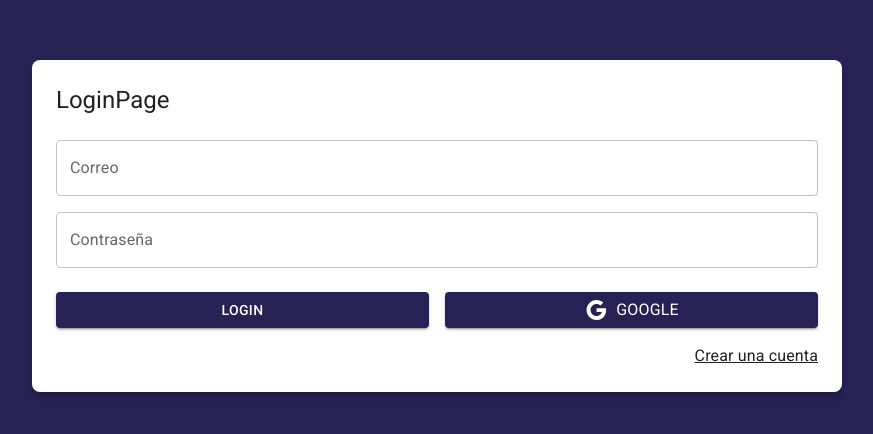
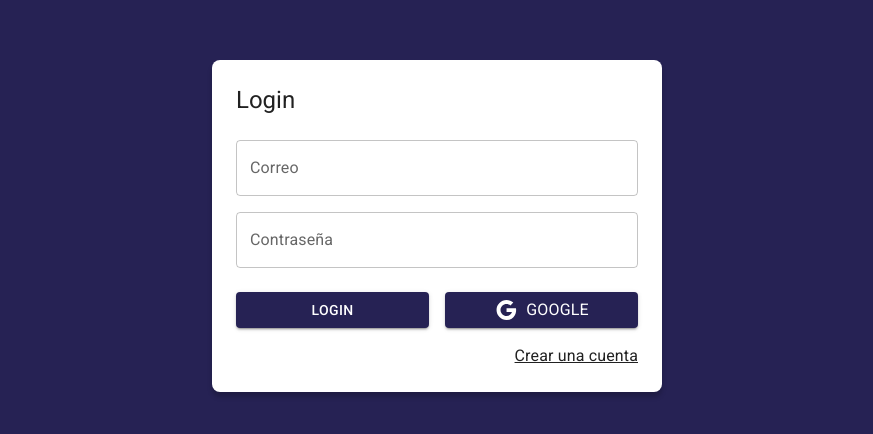
Before and after one commit to cazavi/journal-app, a React (Vite) app: page /auth/login in a window 1280 px wide. Shown: the part 174-608 px from the top of the page, without its empty margins (203-1076 px from the left). Built offline with nearby package versions, Linux system fonts and the light colour scheme.

Commit message:
auth layout

```diff
--- /dev/null
+++ b/src/auth/layout/AuthLayout.jsx
@@ -0,0 +1,26 @@
+import { Grid, Typography } from "@mui/material"
+
+export const AuthLayout = ({children, title=''}) => {
+  return (
+  <Grid
+    container
+    spacing={0}
+    direction="column"
+    alignItems="center"
+    justifyContent="center"
+    sx={{minHeight: "100vh", backgroundColor: "primary.main", padding: 4}}
+  >
+    <Grid item
+      className="box-shadow"
+      xs={3}
+      sx={{width:{sm:450}, backgroundColor:"white", padding:3, borderRadius:2}}
+    >
+      <Typography variant="h5" sx={{mb:1}}>
+        {title}
+      </Typography>
+      {children}
+    </Grid>
+  </Grid>
+
+  )
+}
--- a/src/auth/pages/LoginPage.jsx
+++ b/src/auth/pages/LoginPage.jsx
@@ -1,25 +1,11 @@
 import { Link as RouterLink } from "react-router-dom";
 import { Google } from "@mui/icons-material"
 import { Button, Grid, Link, TextField, Typography } from "@mui/material"
+import { AuthLayout } from "../layout/AuthLayout";
 
 export const LoginPage = () => {
   return (
-    <Grid
-      container
-      spacing={0}
-      direction="column"
-      alignItems="center"
-      justifyContent="center"
-      sx={{minHeight: "100vh", backgroundColor: "primary.main", padding: 4}}
-    >
-      <Grid item
-        className="box-shadow"
-        xs={3}
-        sx={{backgroundColor:"white", padding:3, borderRadius:2}}
-      >
-        <Typography variant="h5" sx={{mb:1}}>
-          LoginPage
-        </Typography>
+    <AuthLayout title="Login">
         <form >
           <Grid container>
             <Grid item xs={12} sx={{mt:2}}>
@@ -60,7 +46,6 @@
             </Grid>
           </Grid>
         </form>
-      </Grid>
-    </Grid>
+    </AuthLayout>
   )
 }
```
Also changed, not shown: 1 other file (tests, documents, lock files or other folders).
